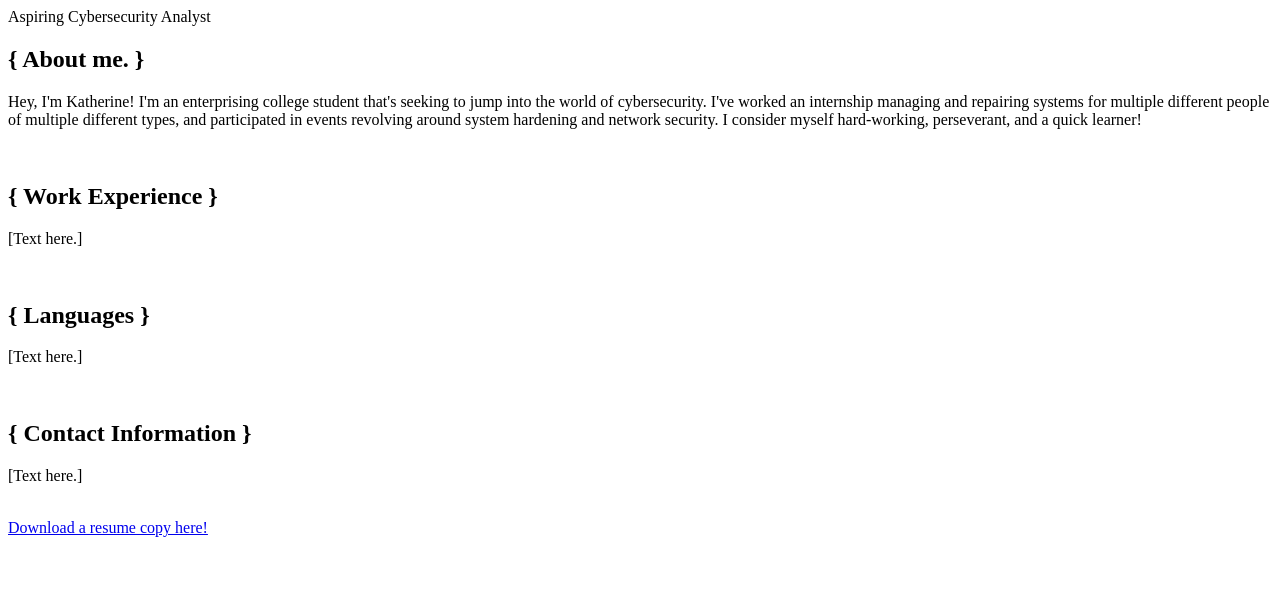
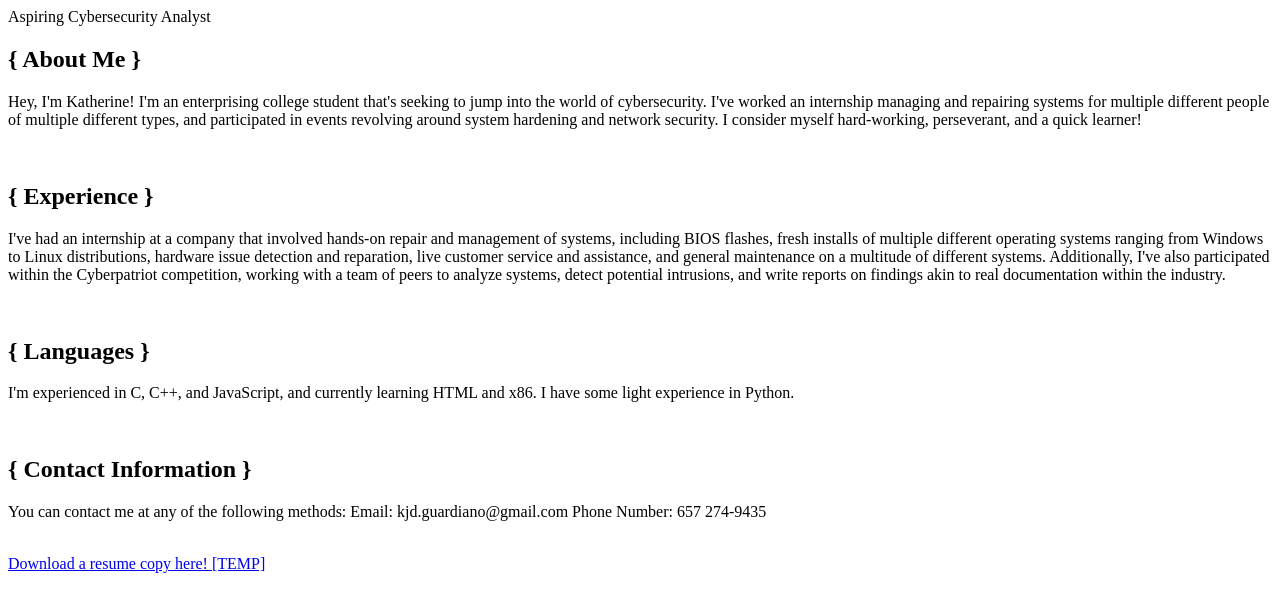
Before and after one commit to kjd-guardiano/kjd-guardiano.github.io, a plain HTML site: page index.html in a window 1280 px wide. Drawn offline with Linux system fonts and the light colour scheme.

Commit message:
Rough Draft Update
skeleton text for About Me, Experience, Languages, Contact Information pages. changed "Work Experience" to "Experience" to reflect lack of experience within the workforce.

```diff
--- a/index.html
+++ b/index.html
@@ -6,7 +6,7 @@
 <h1>Aspiring Cybersecurity Analyst</h1>
 
 <h2>
-  { About me. }
+  { About Me }
 </h2>
 <p>
   Hey, I'm Katherine! I'm an enterprising college student that's seeking to jump into the world of cybersecurity. I've worked an internship managing and repairing systems for multiple different people of multiple different types, and participated in events revolving around system hardening and network security. I consider myself hard-working, perseverant, and a quick learner!
@@ -14,10 +14,10 @@
 <br>
 
 <h2>
-  { Work Experience }
+  { Experience }
 </h2>
 <p>
-  [Text here.]
+  I've had an internship at a company that involved hands-on repair and management of systems, including BIOS flashes, fresh installs of multiple different operating systems ranging from Windows to Linux distributions, hardware issue detection and reparation, live customer service and assistance, and general maintenance on a multitude of different systems. Additionally, I've also participated within the Cyberpatriot competition, working with a team of peers to analyze systems, detect potential intrusions, and write reports on findings akin to real documentation within the industry.
 </p>
 <br>
 
@@ -25,7 +25,7 @@
   { Languages }
 </h2>
 <p>
-  [Text here.]
+  I'm experienced in C, C++, and JavaScript, and currently learning HTML and x86. I have some light experience in Python.
 </p>
 <br>
 
@@ -33,12 +33,14 @@
   { Contact Information }
 </h2>
 <p>
-  [Text here.]
+  You can contact me at any of the following methods:
+  Email: kjd.guardiano@gmail.com
+  Phone Number: 657 274-9435
 </p>
 <br>
 
 <div class="center">
-  <a href="https://www.evernote.com/shard/s429/sh/36d55b47-abb7-3da3-49cb-626a73e26f66/uZQpA83gBvIL7vcgg5t-oEkZrX5QQlIcnhemfgjPufZUfcD2bsFCR3Ex3A" class="button">Download a resume copy here!</a>
+  <a href="https://www.evernote.com/shard/s429/sh/36d55b47-abb7-3da3-49cb-626a73e26f66/uZQpA83gBvIL7vcgg5t-oEkZrX5QQlIcnhemfgjPufZUfcD2bsFCR3Ex3A" class="button">Download a resume copy here! [TEMP]</a>
 </div>
 <br>
 </body>
```
Also changed, not shown: 1 other file.
